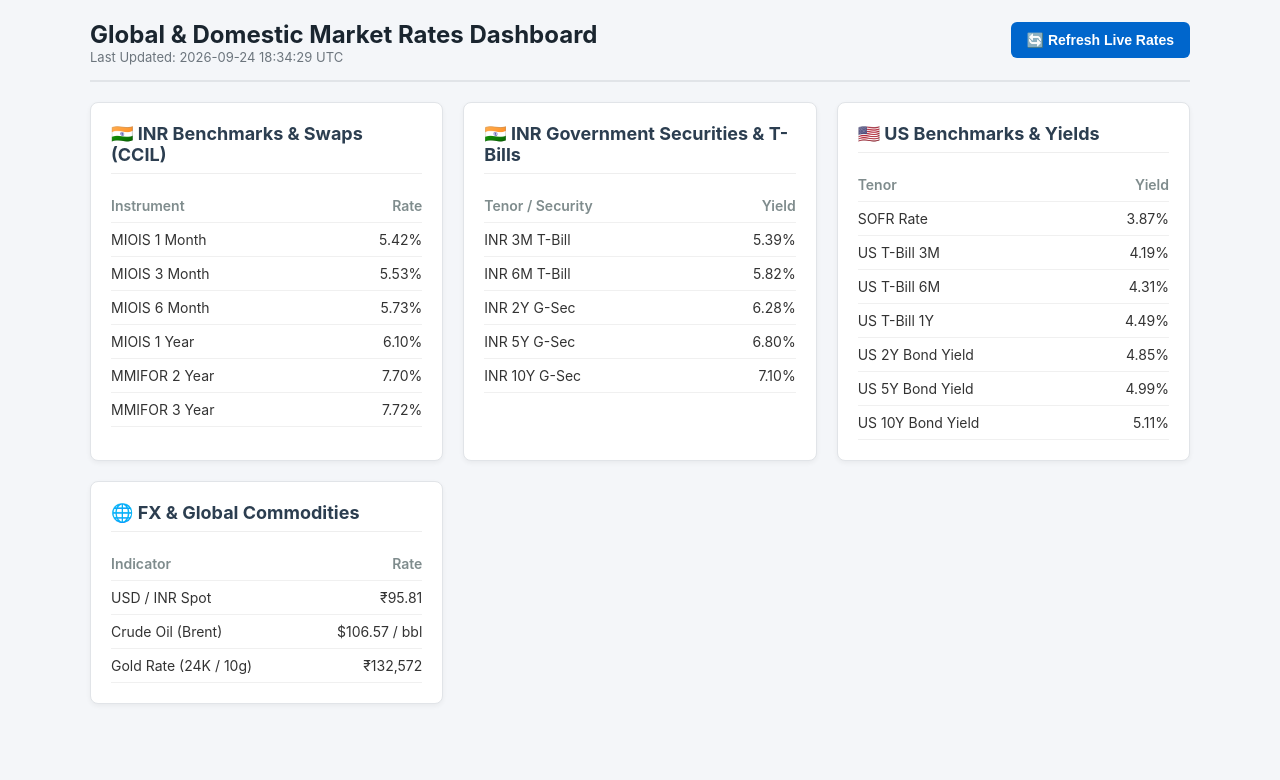
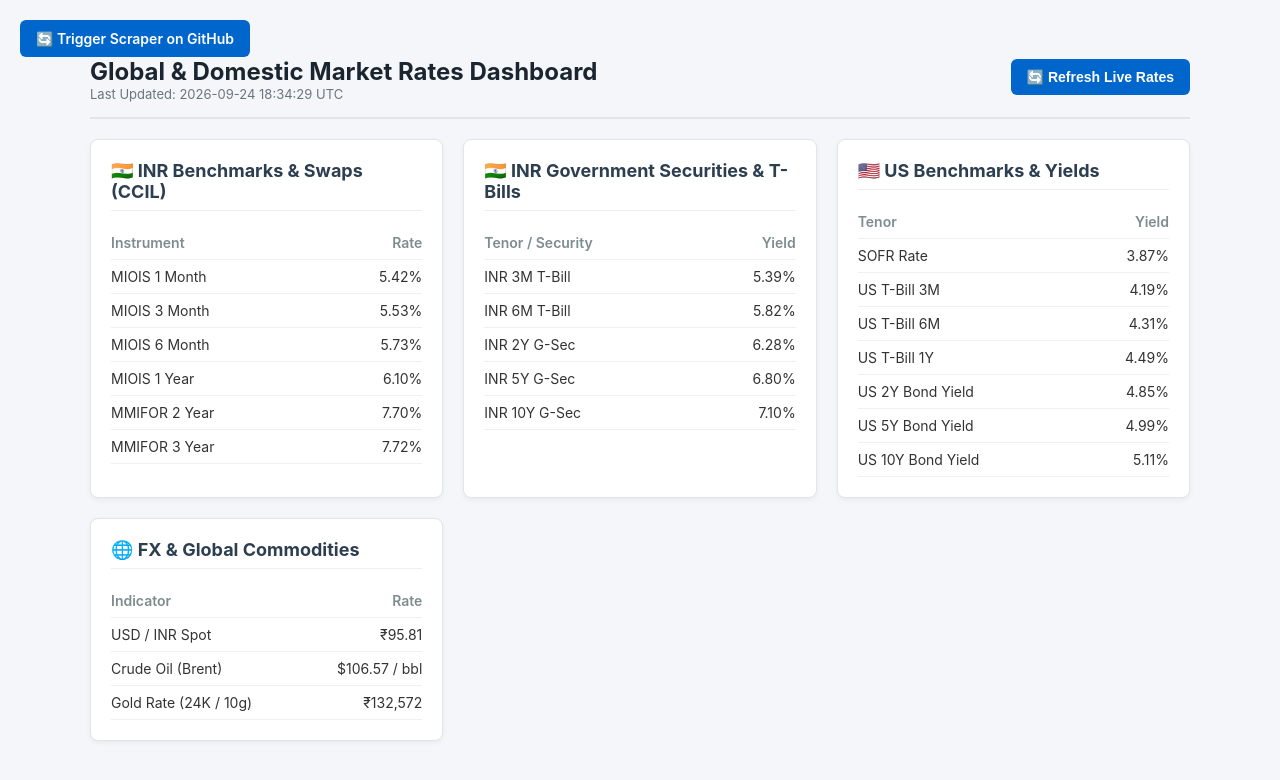
Before and after one commit to tarunbajaj1107/market-rates-dashboard, a plain HTML site: page index.html in a window 1280 px wide. Drawn offline with Linux system fonts and the light colour scheme.

Commit message:
Update index.html

```diff
--- a/index.html
+++ b/index.html
@@ -1,5 +1,13 @@
 <!DOCTYPE html>
 <html lang="en">
+
+<a href="https://github.com/YOUR_USERNAME/market-rates-dashboard/actions/workflows/scraper.yml"
+   target="_blank"
+   class="refresh-btn"
+   style="text-decoration: none; display: inline-block;">
+   🔄 Trigger Scraper on GitHub
+</a>
+
 <head>
     <meta charset="UTF-8">
     <meta name="viewport" content="width=device-width, initial-scale=1.0">
```
